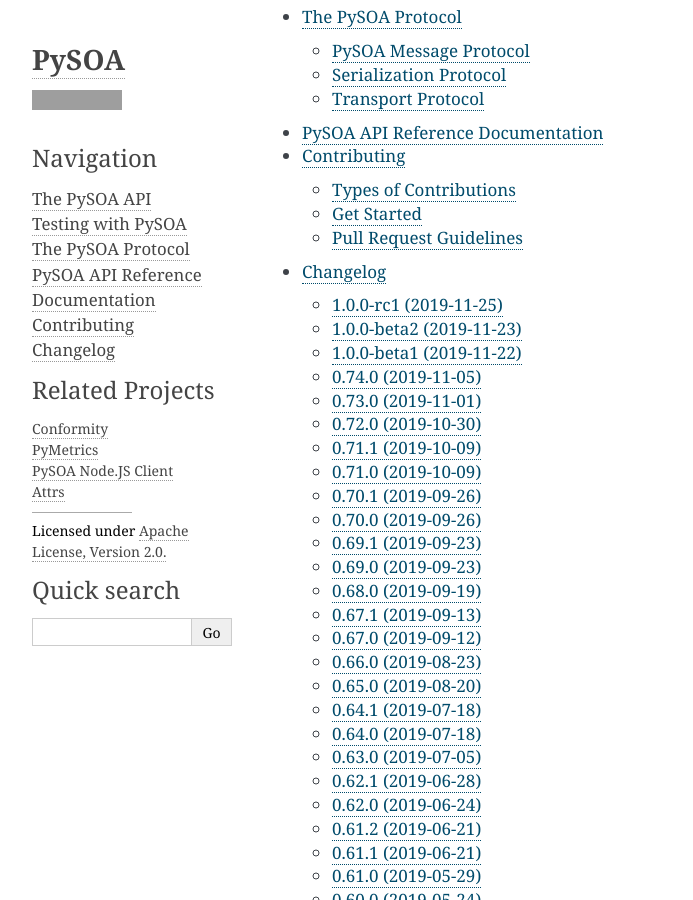
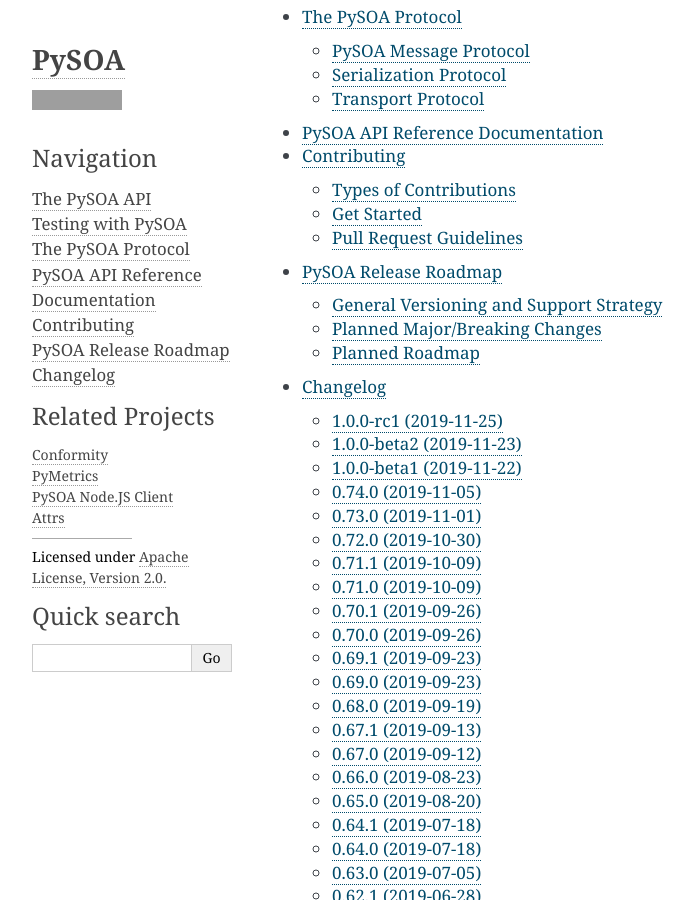
Before and after one commit to eventbrite/pysoa, a Sphinx documentation site: the page built from docs/index.rst, in a window 1280 px wide and 900 px high, scrolled down 4841 px, cut to the strip 0-900 px from the top of the window. Shown: the whole strip, without its empty margins (148-841 px from the left). Built offline with Sphinx 7.4.7, drawn with Linux system fonts in a browser that asks for light colours; part of the change alters nothing that is shown; grey boxes are pictures that could not be loaded.

Commit message:
[PATCH] Add documentation about release roadmap

```diff
--- /dev/null
+++ b/docs/docutils.conf
@@ -0,0 +1,2 @@
+[general]
+footnote_backlinks=false
--- a/docs/index.rst
+++ b/docs/index.rst
@@ -213,6 +213,7 @@ Table of Contents
    protocol
    reference
    contributing
+   roadmap
    history
 
 
--- /dev/null
+++ b/docs/roadmap.rst
@@ -0,0 +1,76 @@
+PySOA Release Roadmap
+=====================
+
+PySOA is an Open Source project and, as such, it is subject to the changing tides of technology and the marketplace of
+Open Source Software. This means that no guarantee or warranty is made as to the support or lifetime of PySOA. It may
+be supported for many years to come, or it may not. Of course, the community is always free to fork this project to
+alter its direction or extend its life should support come to an end.
+
+With that said, the below roadmap represents the planned support for PySOA versions as of 2019-December-01. It is
+subject to change at any time, but probably won't change significantly.
+
+.. contents:: Contents
+    :local:
+    :depth: 3
+    :backlinks: none
+
+
+General Versioning and Support Strategy
++++++++++++++++++++++++++++++++++++++++
+
+* There will be a new major version of PySOA approximately every one year (twelve Gregorian months), and between those
+  major versions will generally be three, but possibly more, minor versions. Patch versions will be released as needed.
+  We strictly follow `SemVer <https://semver.org/>`_, so breaking changes will be made only in major versions and, were
+  possible, will be preceded by deprecation warnings added in minor versions.
+* For any given supported minor version, only the latest patch version is supported; older patch versions are not. So,
+  for example, if PySOA 1.1.x is supported and
+  1.1.2 is released, then only 1.1.2 is supported; 1.1.0 and 1.1.1 are not.
+* The last minor version in a major series is considered Long Term Support (LTS) and is supported until the release of
+  the major version following the subsequent major version. So, for example, if 1.3 is the last minor version of 1.x,
+  it will be supported until 3.0.0 is released. All intermediary minor versions are supported until two minor versions
+  following. So, for example, PySOA 1.0.x will be supported until PySOA 1.2.x is released, and PySOA 1.1.x until PySOA
+  1.3.x is released, etc.
+
+
+Planned Major/Breaking Changes
+++++++++++++++++++++++++++++++
+
+* 2.0.0 will support Python 3.7+ only. It will not support Python 2.x or Python 3 versions older than 3.7.x.
+* 2.0.0 will support Django 2.2+ only. It will not support Django 1.x or Django 2 versions older than 2.2.x.
+* 2.0.0 will require Conformity 2.x.
+
+
+Planned Roadmap
++++++++++++++++
+
+The following table shows the current planned roadmap for release dates and support dates.
+
++--------------+-----------------+-------------------+-------------------+---------------------+
+| Release      | Supported Patch | Release Date      | Support Ends With | End of Support Date |
++==============+=================+===================+===================+=====================+
+| < 0.74.0     | n/a             | n/a               | 1.0.0             | 2019-12-02          |
++--------------+-----------------+-------------------+-------------------+---------------------+
+| 0.74.x       | 0.74.0          | 2019-11-05        | 1.0.?             | 2020-01-15 [#f2]_   |
++--------------+-----------------+-------------------+-------------------+---------------------+
+| 1.0.x        | 1.0.0           | 2019-12-02        | 1.2.0             | 2020-06-01 [#f2]_   |
++--------------+-----------------+-------------------+-------------------+---------------------+
+| 1.1.x        | n/a             | 2020-03-02 [#f2]_ | 1.3.0             | 2020-09-01 [#f2]_   |
++--------------+-----------------+-------------------+-------------------+---------------------+
+| 1.2.x        | n/a             | 2020-06-01 [#f2]_ | 2.0.0             | 2020-12-01 [#f2]_   |
++--------------+-----------------+-------------------+-------------------+---------------------+
+| 1.3.x [#f1]_ | n/a             | 2020-09-01 [#f2]_ | 3.0.0             | 2021-12-01 [#f2]_   |
++--------------+-----------------+-------------------+-------------------+---------------------+
+| 2.0.x        | n/a             | 2020-12-01        | 2.2.0             | 2021-06-01 [#f2]_   |
++--------------+-----------------+-------------------+-------------------+---------------------+
+| 2.1.x        | n/a             | 2021-03-01 [#f2]_ | 2.3.0             | 2021-09-01 [#f2]_   |
++--------------+-----------------+-------------------+-------------------+---------------------+
+| 2.2.x        | n/a             | 2021-06-01 [#f2]_ | 3.0.0             | 2021-12-01 [#f2]_   |
++--------------+-----------------+-------------------+-------------------+---------------------+
+| 2.3.x [#f1]_ | n/a             | 2021-09-01 [#f2]_ | 4.0.0             | 2022-12-01 [#f2]_   |
++--------------+-----------------+-------------------+-------------------+---------------------+
+| 3.0.x        | n/a             | 2021-12-01        | 3.2.0             | 2022-06-01 [#f2]_   |
++--------------+-----------------+-------------------+-------------------+---------------------+
+
+.. rubric:: Footnotes
+.. [#f1] Long Term Support (LTS)
+.. [#f2] Planned date (has not yet occurred, subject to change)
```
